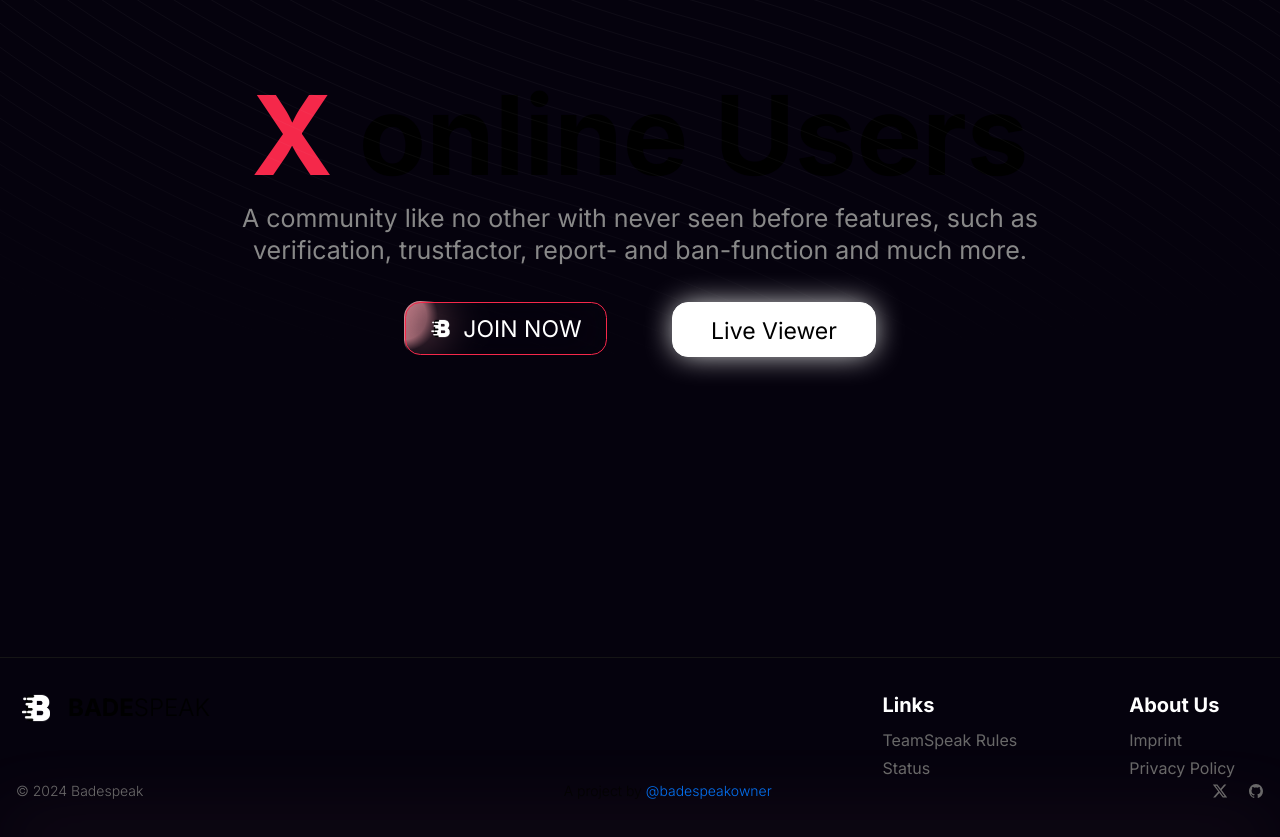
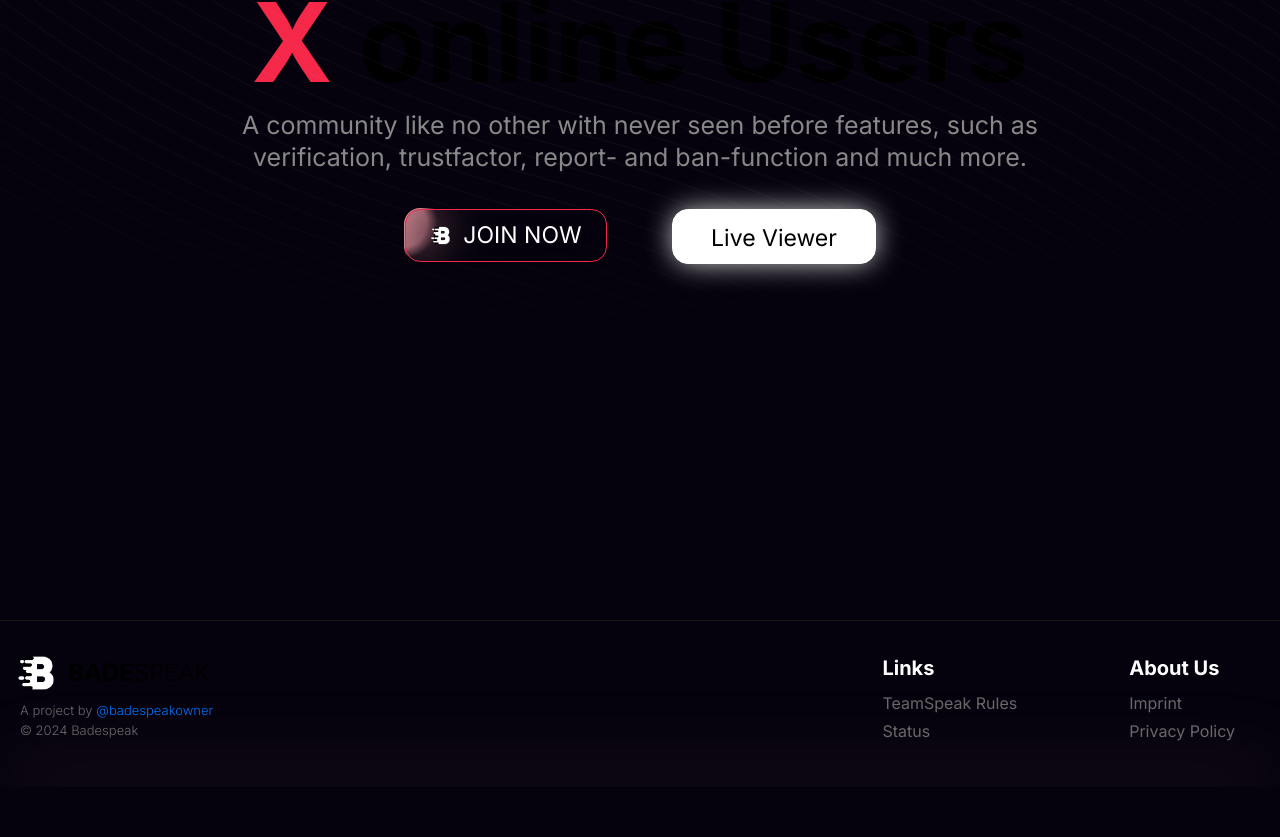
Before and after one commit to Badetuch/website_v3, a Next.js app: page / in a window 1280 px wide. Shown: the part 251-1088 px from the top of the page. After the commit the page ends 1038 px from the top, so only its background shows below. Built offline with nearby package versions, Linux system fonts and the light colour scheme.

Commit message:
changed footer and body viewpoint

```diff
--- a/components/Body.tsx
+++ b/components/Body.tsx
@@ -6,10 +6,10 @@
 import Swal from 'sweetalert2';
 import { handleConnectClick, handleLiveViewerClick } from '@/utils/alerts';
 
-
 const Body = () => {
   return (
-    <div className="py-[260px] px-4 mx-auto max-w-fit content-center text-center">
+    <div className="flex flex-col min-h-screen">
+      <main className="flex-grow py-[260px] pt-[110px] px-4 mx-auto max-w-fit content-center text-center">
         <div className='mb-4 leading-none md:text-5xl lg:text-6xl'>
           <span className="text-[110px] text-connect-red font-bold">X </span>
           <span className="text-[110px] font-bold">online Users</span>
@@ -37,6 +37,7 @@
             </StaticButton>
           </div>
         </div>
+      </main>
     </div>
   );
 };
--- a/components/Footer.tsx
+++ b/components/Footer.tsx
@@ -12,14 +12,18 @@
       <hr className="border-[#151515] border-xs" />
       <div className="mx-auto w-full max-w-screen-xl p-4 py-6 lg:py-8">
         <div className="md:flex md:justify-between">
-          <div className="mb-6 md:mb-0">
+          <div className="md:mb-0">
             <a className="flex items-center">
-              <Image src="/img/LOGO_white.svg" width={40} height={39.51} className="h-8 me-3" alt="Badespeak Logo" />
-              <div className="self-center whitespace-nowrap">
+              <Image src="/img/LOGO_white.svg" width={40} height={39.51} className="h-10 me-3" alt="Badespeak Logo" />
+              <div className="self-center whitespace-normal">
                 <span className="font-bold text-[24px] cursor-pointer">BADE</span>
                 <span className="font-light text-[24px] cursor-pointer">SPEAK</span>
               </div>
             </a>
+            <div className='ps-1'>
+            <div className="font-light text-[13px] pt-2 pb-0 text-[#686868]">A project by <a href="https://x.com/badespeakowner" target='_blank' className="text-[#0070F3]">@badespeakowner</a></div>
+            <div className="font-light text-[13px] text-[#686868]">© 2024 Badespeak</div>
+            </div>
           </div>
           <div className="grid grid-cols-2 gap-28 sm:gap-28 sm:grid-cols-2">
             <div>
@@ -46,9 +50,7 @@
             </div>
           </div>
         </div>
-        <div className="sm:flex sm:items-center sm:justify-between">
-          <span className="font-light text-[14px] sm:text-center text-[#686868]">© 2024 Badespeak</span>
-          <span className="font-light text-[14px]">A project by <a href="html://x.com/badespeakowner" className="text-[#0070F3]">@badespeakowner</a></span>
+        {/* <div className="sm:flex sm:items-center sm:justify-between">
           <div className="flex mt-4 sm:justify-center sm:mt-0">
             <a href="https://x.com/badespeak" target='_blank' className="text-gray-500 hover:text-white ms-5">
               <IconContext.Provider value={{ color:"#686868", className: "contactIcon" }}>
@@ -61,7 +63,7 @@
               </IconContext.Provider>
             </a>
           </div>
-        </div>
+        </div> */}
       </div>
       <div className="h-3 bg-light-red/[0.25] inset-x-0 rounded-full blur-2xl"></div> {/* Radient Glow */}
     </footer>
```
Lines whose indentation alone changed are shown as unchanged.
